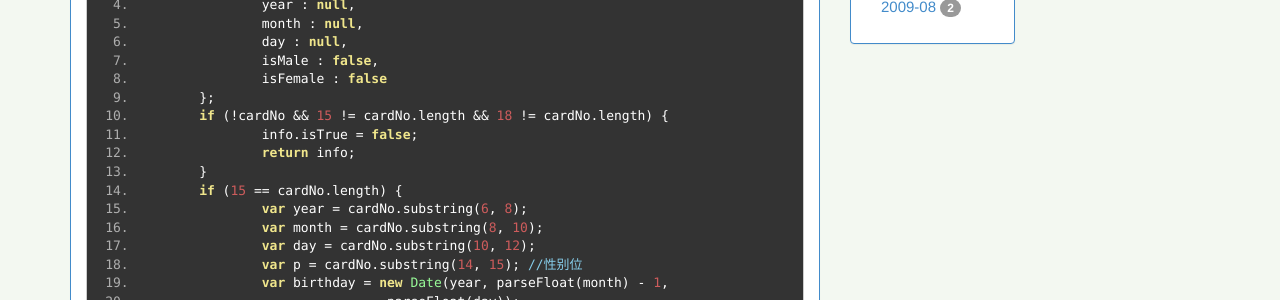
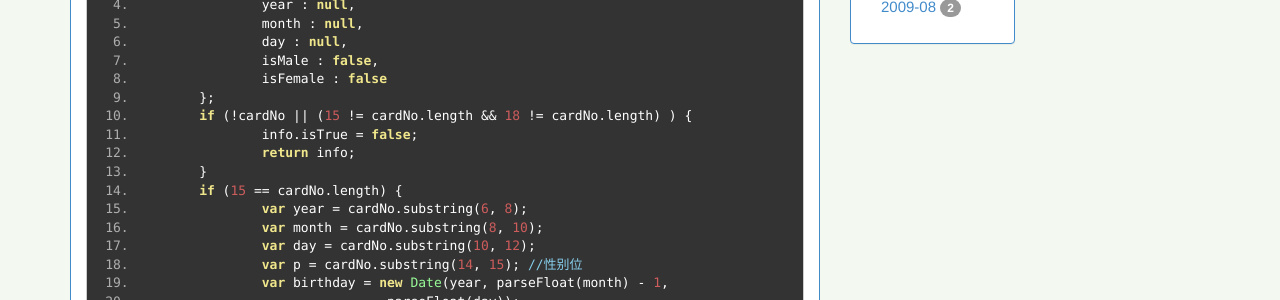
Before and after one commit to leeyee/leeyee.github.com, a Jekyll site: the page built from _posts/javascript/2013-07-31-javascript-idcard-validate.md, in a window 1280 px wide and 900 px high, scrolled down 1665 px. Shown: the part 152-452 px from the top of the window. Built offline with Jekyll 4.4.1, drawn with Linux system fonts in a browser that asks for light colours; Markdown is read by kramdown in place of the engine named in the settings; comment, search, counter and statistics services are not loaded.

Commit message:
fixed code

```diff
--- a/_posts/javascript/2013-07-31-javascript-idcard-validate.md
+++ b/_posts/javascript/2013-07-31-javascript-idcard-validate.md
@@ -89,7 +89,7 @@ github: 'id-number-validator'
 			isMale : false,
 			isFemale : false
 		};
-		if (!cardNo && 15 != cardNo.length && 18 != cardNo.length) {
+		if (!cardNo || (15 != cardNo.length && 18 != cardNo.length) ) {
 			info.isTrue = false;
 			return info;
 		}
```
